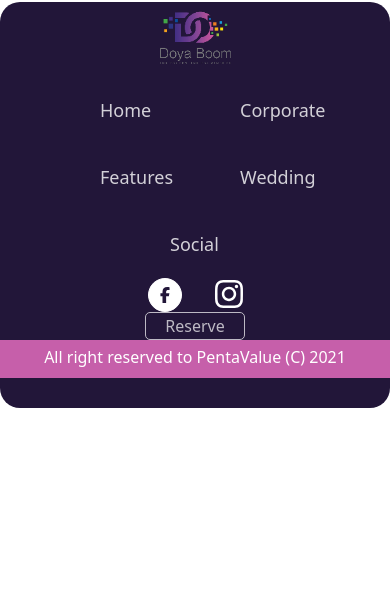
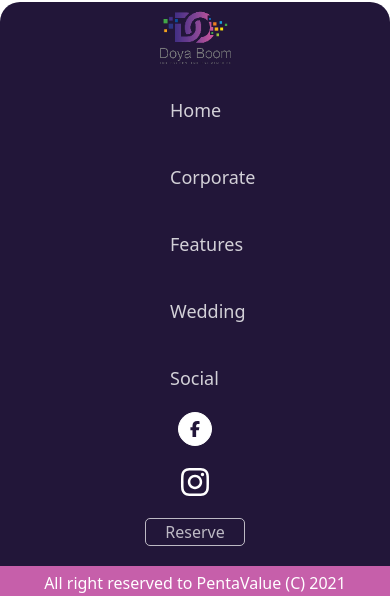
Before and after one commit to FatmHammam/Shutter-Stop, a React (Create React App) app: page / in a window 390 px wide. Shown: the part 8432-9028 px from the top of the page. Before the commit the page ends 8840 px from the top, so only its background shows below. Built offline with nearby package versions, Linux system fonts and the light colour scheme; grey boxes are pictures that could not be loaded.

Commit message:
Footer hover and responsive

```diff
--- a/src/Components/Footer.js
+++ b/src/Components/Footer.js
@@ -29,13 +29,11 @@ function Footer() {
         </div>
         <div className={styles.icons}>
           <div className={styles.circleContainer}>
-            <div className={styles.circle}>
+            <div className={styles.circle1}>
               <FontAwesomeIcon icon={faFacebookF} color={"#221639"} />
             </div>
           </div>
-          <div className={styles.circle}>
-            <FontAwesomeIcon icon={faInstagram} color={"#fff"} className={styles.icon} size="2x" />
-          </div>
+          <FontAwesomeIcon icon={faInstagram} className={styles.icon} size="2x" />
         </div>
         <div className={styles.features}>
           <button>{t("reserve")}</button>
--- a/src/Components/Footer.module.scss
+++ b/src/Components/Footer.module.scss
@@ -23,6 +23,19 @@
     display: flex;
     align-items: center;
     justify-content: space-between;
+
+
+    @media (max-width: 992px) {
+      flex-direction: column;
+    }
+
+    .icon {
+      color: #fff;
+    }
+
+    .icon:hover {
+      color: #e72c83;
+    }
   }
 
   .links {
@@ -34,6 +47,7 @@
     @media (max-width: 992px) {
       width: 90%;
       flex-wrap: wrap;
+      flex-direction: column;
       justify-content: center;
     }
 
@@ -49,9 +63,15 @@
       a {
         margin-left: 5px;
         color: #fff;
-        font-weight: 300;
+        font-weight: 400;
         font-size: 18px;
         opacity: 0.8;
+      }
+
+      a:hover {
+        color: #fff;
+        font-weight: 500;
+        opacity: 1;
       }
     }
   }
@@ -63,6 +83,12 @@
     color: #fff;
     opacity: 0.7;
     border: 1px solid #fff;
+
+    @media (max-width: 992px) {
+      margin-top: 20px;
+      margin-bottom: 20px;
+    }
+
   }
 
   .circleContainer {
@@ -71,7 +97,11 @@
     align-items: center;
     justify-content: center;
 
-    .circle {
+    @media (max-width: 992px) {
+      margin-bottom: 10px;
+    }
+
+    .circle1 {
       width: 20px;
       height: 20px;
       background-color: #fff;
@@ -83,6 +113,10 @@
       align-items: center;
       justify-content: center;
       transition: all 0.3s ease-in-out;
+
+      @media (max-width: 992px) {
+        margin-bottom: 10px;
+      }
 
       svg {
         transition: all 0.3s ease-in-out;
@@ -108,6 +142,14 @@
     }
   }
 
+  .circle1:hover {
+    background-color: #1877f2;
+
+    :first-child {
+      color: #fff;
+    }
+  }
+
   .copyRights {
     width: 100%;
     height: 38px;
```
